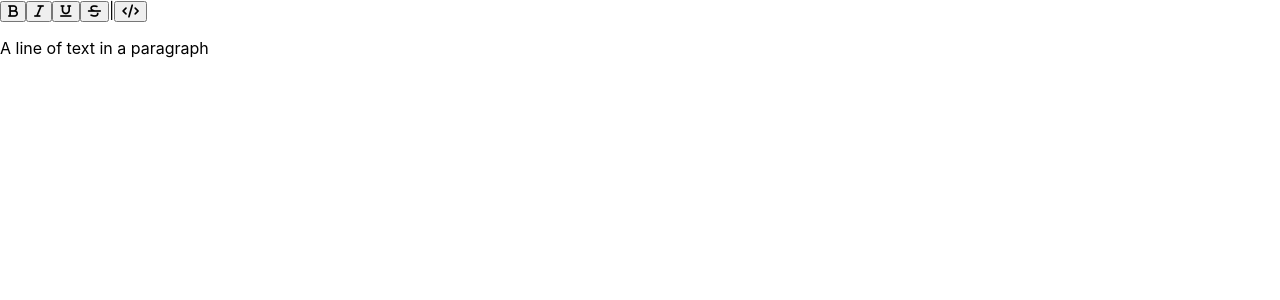
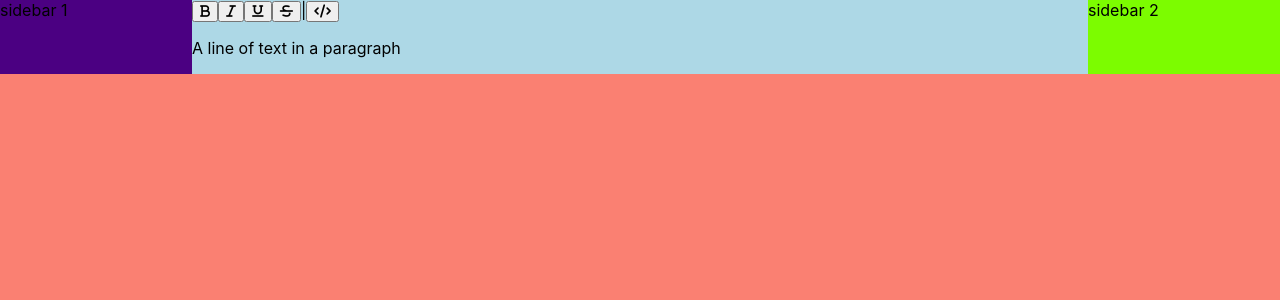
Before and after one commit to devon-wolf/slate-typescript, a React (Create React App) app: page / in a window 1280 px wide. Shown: the top 300 px of the page. Built offline with nearby package versions, Linux system fonts and the light colour scheme; no server answers.

Commit message:
Set up basic shape with big obvious colors

```diff
--- a/src/App.tsx
+++ b/src/App.tsx
@@ -1,4 +1,4 @@
-import TextEditor from './pages/TextEditor';
+import EditorWrapper from './pages/EditorWrapper';
 import './App.css';
 import { SocketContext, socket } from './socket/SocketProvider';
 
@@ -6,7 +6,7 @@ function App() {
   return (
     <div className="App">
       <SocketContext.Provider value={socket}>
-        <TextEditor />
+        <EditorWrapper />
       </SocketContext.Provider>
     </div>
   );
--- a/src/index.css
+++ b/src/index.css
@@ -1,10 +1,21 @@
+* {
+  box-sizing: border-box;
+}
+
+body, html {
+  width: 100%;
+  height: 100%;
+  margin: 0;
+  padding: 0;
+}
+
 body {
-  margin: 0;
   font-family: -apple-system, BlinkMacSystemFont, 'Segoe UI', 'Roboto', 'Oxygen',
     'Ubuntu', 'Cantarell', 'Fira Sans', 'Droid Sans', 'Helvetica Neue',
     sans-serif;
   -webkit-font-smoothing: antialiased;
   -moz-osx-font-smoothing: grayscale;
+  background-color: salmon;
 }
 
 code {
--- /dev/null
+++ b/src/pages/EditorWrapper.css
@@ -0,0 +1,20 @@
+.editorWrapper {
+	background-color: hotpink;
+	display: grid;
+	grid-template-columns: 15% 70% 15%;
+}
+
+.leftSidebar {
+	background-color: indigo;
+	grid-column: 1;
+}
+
+.editor {
+	background-color: lightblue;
+	grid-column: 2;
+}
+
+.rightSidebar {
+	background-color: lawngreen;
+	grid-column: 3;
+}
--- /dev/null
+++ b/src/pages/EditorWrapper.tsx
@@ -0,0 +1,15 @@
+import React from 'react';
+import './EditorWrapper.css';
+import TextEditor from './TextEditor';
+
+const EditorWrapper = () => {
+	return (
+		<div className="editorWrapper">
+			<aside className="leftSidebar">sidebar 1</aside>
+			<TextEditor />
+			<aside className="rightSidebar">sidebar 2</aside>
+		</div>
+	)
+}
+
+export default EditorWrapper;
--- a/src/pages/TextEditor.tsx
+++ b/src/pages/TextEditor.tsx
@@ -1,6 +1,7 @@
-import React, { useMemo, useState, useCallback, useContext, useEffect } from 'react'
-import { createEditor, BaseEditor, Descendant } from 'slate'
-import { Slate, Editable, withReact, ReactEditor } from 'slate-react'
+import React, { useMemo, useState, useCallback, useContext, useEffect } from 'react';
+import './EditorWrapper.css';
+import { createEditor, BaseEditor, Descendant } from 'slate';
+import { Slate, Editable, withReact, ReactEditor } from 'slate-react';
 import DefaultElement from '../elements/DefaultElement';
 import CodeBlock from '../elements/CodeBlock';
 import Leaf from '../elements/Leaf';
@@ -128,12 +129,14 @@ const TextEditor = () => {
 				handleOutgoingChange(newValue);
 			}}
 		>
+			<div className="editor">
 				<FormatBar editor={editor} />
 				<Editable
 					renderElement={renderElement}
 					renderLeaf={renderLeaf}
 					onKeyDown={e => handleKeyDown(e, editor)}
 				/>
+			</div>
 		</Slate>
 	);
 };
```
Lines whose indentation alone changed are shown as unchanged.
